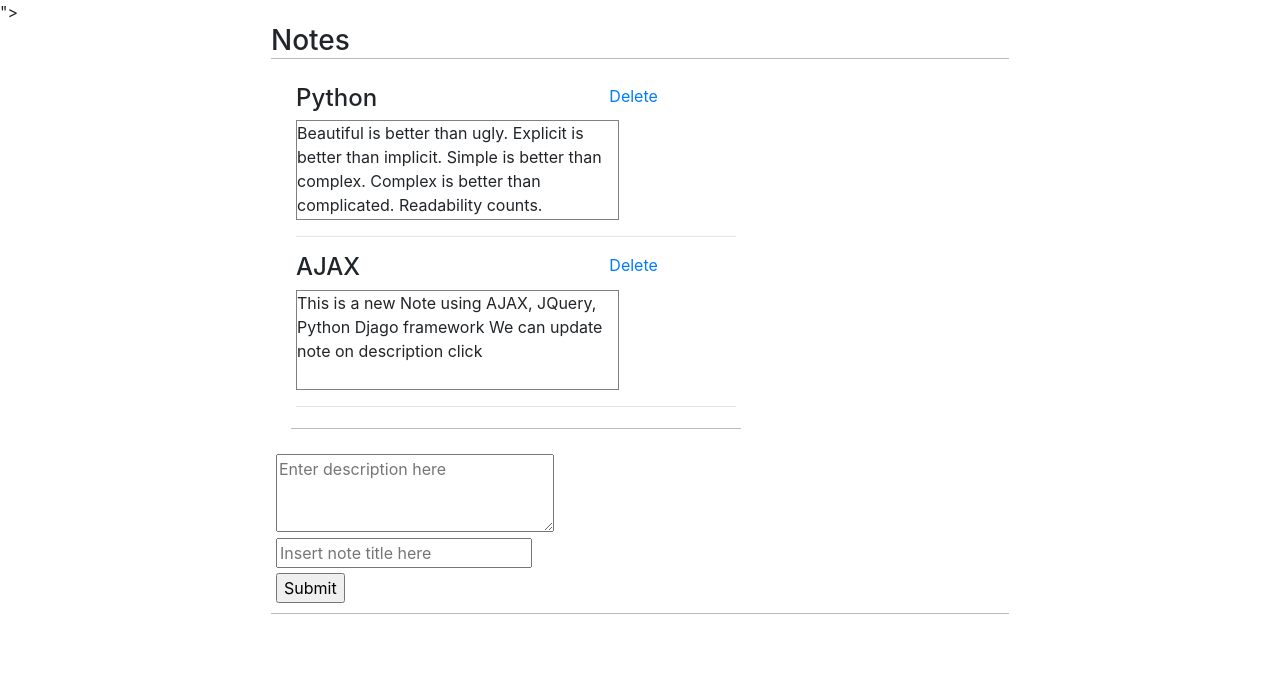
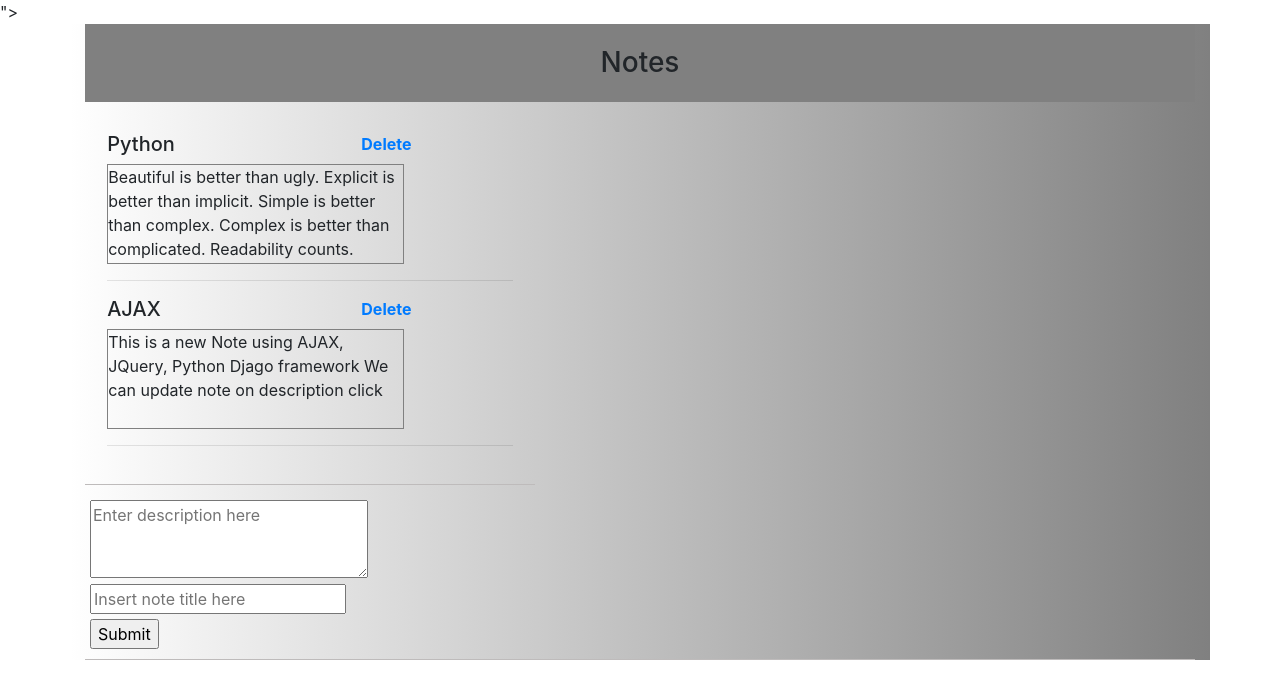
Before and after one commit to jinalpatel29/ajax_crud_python, a Django app: template apps/notes/templates/notes/index.html in a window 1280 px wide. Shown: the top 699 px of the page. Run offline with Django 3.2, Linux system fonts and the light colour scheme; the template is opened without the code that fills it: values that come from a table or form of the project are taken from there, others are empty; data comes from the database, SQL or seed files in the repository; both versions use the stored data as it was after the commit; parts of the project's set-up code (start-up, migrations or seed data) failed here and were passed over; some libraries are stand-ins or nearby versions.

Commit message:
updated UI

```diff
--- a/apps/notes/static/notes/css/style.css
+++ b/apps/notes/static/notes/css/style.css
@@ -1,30 +1,36 @@
 input{
     margin-bottom: 5px;
 }
-h3{
+/* h3{
     border-bottom: 1px solid rgb(190, 187, 187);
-}
+} */
 .desc{
     border: 1px solid gray;
     overflow-y: scroll;
     height: 100px;
-}
-
-.note_content{
 }
 .note{
     margin-top: 10px;
     padding: 5px;
     border-bottom: 1px solid rgb(190, 187, 187);
 }
-
 .notes{
     width: 450px;
-    margin: 20px;
-    padding: 5px;
+    /* margin: 5%;*/
+    padding: 2%;
     border-bottom: 1px solid rgb(190, 187, 187);
-    /* border-top: 1px solid rgb(190, 187, 187); */
 }
 .container{
-   width: 60%;
+   background: linear-gradient(-90deg, gray, white);
 }
+#heading{
+    background-color: gray;
+    padding: 2%;
+    text-align: center;
+}
+#title{
+    font-size: 20px;
+}
+.deleteNote{
+    font-weight: bold;
+}
--- a/apps/notes/templates/notes/index.html
+++ b/apps/notes/templates/notes/index.html
@@ -18,13 +18,13 @@
 
 <body>
     <div class="container">
-        <h3>Notes</h3>
+        <h3 id="heading">Notes</h3>
         <div class="notes">
             {%if notes%} {% for note in notes %}
             <div class="content">
                 <div class="row">
-                    <div class="col-md-8">
-                        <h4>{{note.title}}</h4>
+                    <div class="col-md-7">
+                        <h4 id="title">{{note.title}}</h4>
                     </div>
                     <div class="col-md-1">
                         <a class="deleteNote" href="/delete/{{note.id}}" noteid={{note.id}}>Delete</a>
```
Also changed, not shown: apps/notes/templates/notes/notes_index.html (+26 -1 lines), db.sqlite3, 2 other files.
